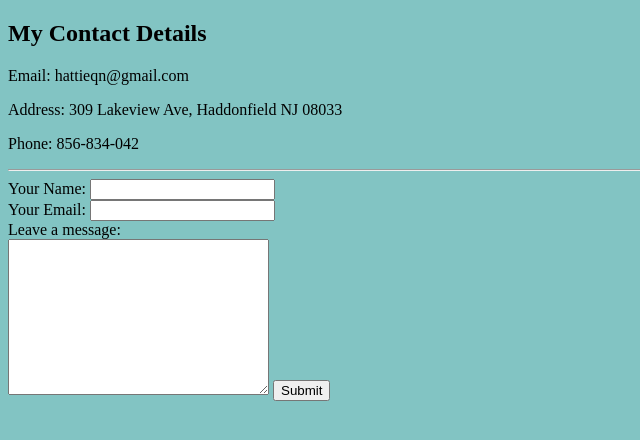
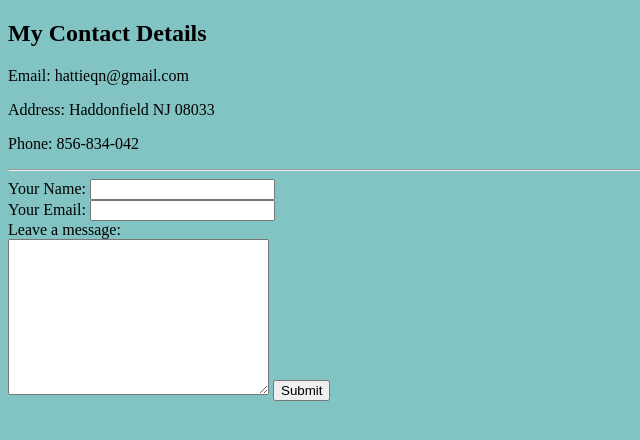
Before and after one commit to hattieqian/cv, a plain HTML site: page Contact.html in a window 1280 px wide. Shown: the whole page, without its empty margins (0-640 px from the left). Drawn offline with Linux system fonts and the light colour scheme.

Commit message:
Add files via upload
updated contact

```diff
--- a/Contact.html
+++ b/Contact.html
@@ -10,7 +10,7 @@
   <form action=""></form>
   <h2>My Contact Details</h2>
   <p>Email: hattieqn@gmail.com</p>
-  <p>Address: 309 Lakeview Ave, Haddonfield NJ 08033</p>
+  <p>Address: Haddonfield NJ 08033</p>
   <p>Phone: 856-834-042</p>
   <hr>
 
```
